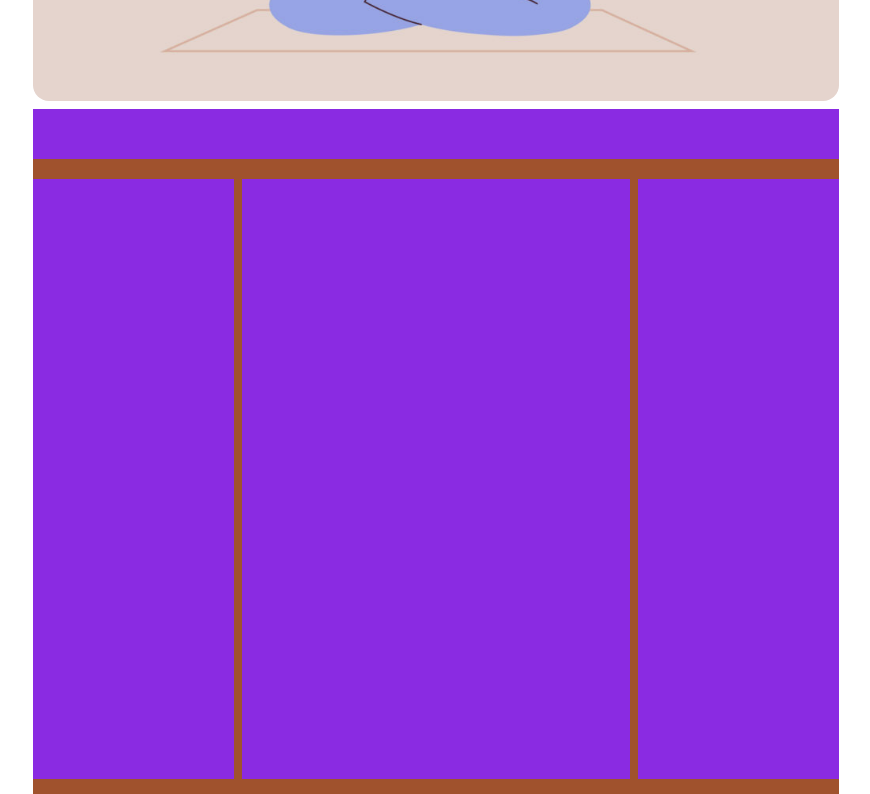
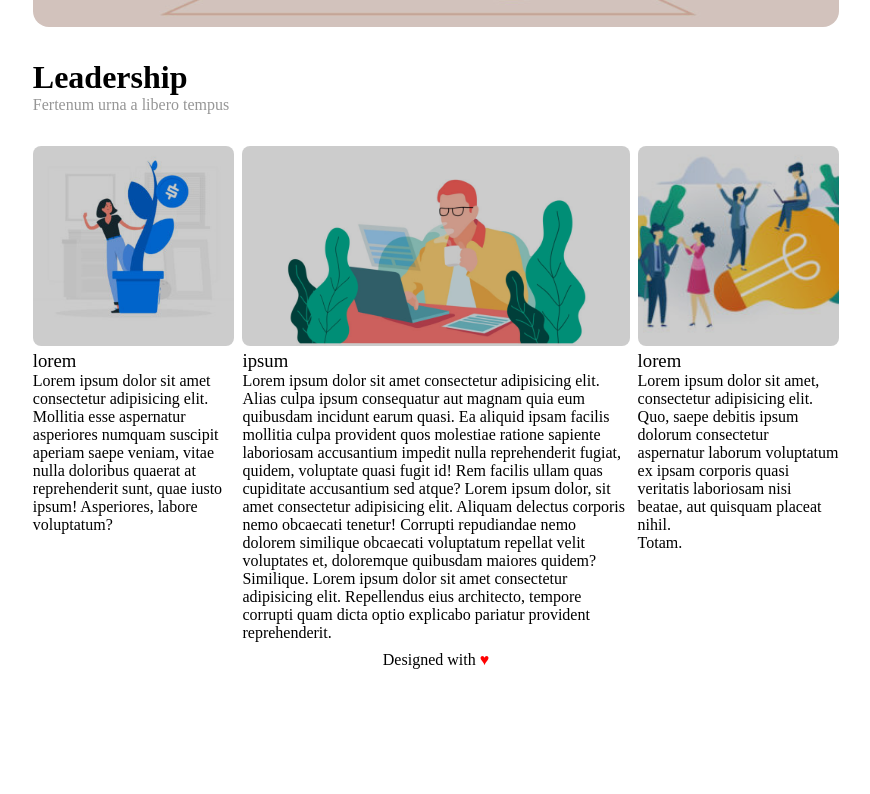
Before and after one commit to Dax2976/htmlcss-wp, a plain HTML site: page index.html in a window 1280 px wide. Shown: the part 515-1309 px from the top of the page, without its empty margins (204-1074 px from the left). After the commit the page ends 1184 px from the top, so only its background shows below. Drawn offline with Linux system fonts and the light colour scheme.

Commit message:
add all section fix html and css end website

```diff
--- a/css/style.css
+++ b/css/style.css
@@ -7,10 +7,16 @@
 
 body{
     width: 70%;
-    color: gray;
     margin: auto;
 
 }
+
+.clearfix::after{
+    content: "";
+    display: table;
+    clear: both;
+}
+
 
 
 
@@ -20,12 +26,8 @@ body{
     border-right: 1px solid grey;
 	padding-right: 25px;
 	resize: both;
-	height: 60px;
+	height: 50px;
 	width: auto;
-}
-
-.margin_bottom{
-    margin-bottom: 1.2rem;
 }
 
 a {
@@ -38,7 +40,9 @@ a {
 
 .menu_list > ul > li {
 	display: inline-block;
+    margin: 1.5rem 0;
 }
+
 .list{
     list-style: none;
 }
@@ -65,62 +69,50 @@ a {
 .row_header{
     float: left;
     width: 100%;
-    height: 50px;
-    background-color: blueviolet;
 }
 
 .primary{
 
-    height: 500px;
     margin-bottom: 1%;
 }
 
 .secondary{
-    background-color: blue;
-    height: 100px;
     margin-bottom: 1%;
 }
 
 .tre_colonne{
-    background-color: sienna;
+
 }
 
-aside{
+/**aside{
     margin-top: 20px;
     margin-bottom: 15px;
-}
+}**/
 
 .sidebar{
     width: 25%;
-    padding: 1rem;
 }
 
 .maincontent{
     width: 48%;
-    margin-right: 1%;
-    margin-left: 1%;
+    margin: 0 1%;
 }
 .sidebar,
 .maincontent{
     float: left;
-    padding: 1rem;
-    height: 600px;
-    background-color: blueviolet;
 }
 
 .site_footer{
-    background-color: grey;
-    height: 100px;
     margin-top: 1%;
 }
 
 .image_yoga{
-    background-image: url(/img4/banner.jpg);
+    background-image:  url(/img4/banner.jpg);
     background-repeat: no-repeat;
 	background-size: cover;
 	background-position: center;
-	filter: brightness(0.9);
-	height: 500px;
+	background-color: lightgray;
+    background-blend-mode: multiply;
 	border-radius: 1rem;
 	margin: 1rem 0;
 }
@@ -130,4 +122,44 @@ aside{
     padding-top: 18rem;
     color: white;
     width: 70%;
+    padding-bottom: 30px;
+
 }
+
+
+
+.intermedio{
+    margin: 2rem 0;
+}
+
+.intermedio > h2{
+    font-size: 2rem;
+    font-weight: 600;
+    color: black;
+}
+
+.image img {
+	width: 100%;
+    height: 200px;
+	object-fit: cover;
+	border-radius: 0.5rem;
+	filter: brightness(0.8);
+}
+
+h3{
+    color: black;
+    font-weight: 400;
+}
+
+footer {
+	margin-top: 1rem;
+}
+
+.row_footer {
+	text-align: center;
+    color: black;
+}
+
+footer i{
+	color: red;
+}
--- a/index.html
+++ b/index.html
@@ -10,7 +10,6 @@
 <body>
     <!--.start_header-->
     <header class="site_header">
-        <div id="margin_bottom">
             <img class="logo" src="./img4/logo.png" alt="logo neori">
             <span class="barra_verticale"></span>
         </div>
@@ -30,7 +29,6 @@
     <main class="site_main">
         <section class="primary">
             <div class="image_yoga">
-
                 <div class="testo_yoga">
                     <h1>Pretium ac placerat dui interdum nunc in eros urna morbi</h1>
                     <p>Lorem ipsum dolor sit amet consectetur adipisicing elit. <br>
@@ -40,19 +38,52 @@
             </div>
         </section>
         <!--/.primary-->
-        <section class="second"></section>
+        <section class="second">
+            <div class="content clearfix">
+                <div class="intermedio">
+                    <h2>Leadership</h2>
+                    <div style="color: #969696;">Fertenum urna a libero tempus</div>
+                </div>
+            </div>
+
+        </section>
         <!-- /.second -->
+
         <section class="tre_colonne">
             <section class="row_header"></section>
-            <aside class="sidebar"></aside>
-            <aside class="maincontent"></aside>
-            <aside class="sidebar"></aside>
+            <aside class="sidebar">
+                <div class="image">
+                    <img src="./img4/img-1.jpg" alt="">
+                    <h3>lorem</h3>
+                    <p>Lorem ipsum dolor sit amet consectetur adipisicing elit. Mollitia esse aspernatur asperiores numquam suscipit aperiam saepe veniam, vitae nulla doloribus quaerat at reprehenderit sunt, quae iusto ipsum! Asperiores, labore voluptatum?</p>
+                </div>
+            </aside>
+            <aside class="maincontent">
+                <div class="image">
+                    <img src="./img4/banner-2.jpg" alt="">
+                    <h3>ipsum</h3>
+                    <p>Lorem ipsum dolor sit amet consectetur adipisicing elit. Alias culpa ipsum consequatur aut magnam quia eum quibusdam incidunt earum quasi. Ea aliquid ipsam facilis mollitia culpa provident quos molestiae ratione sapiente laboriosam accusantium impedit nulla reprehenderit fugiat, quidem, voluptate quasi fugit id! Rem facilis ullam quas cupiditate accusantium sed atque? Lorem ipsum dolor, sit amet consectetur adipisicing elit. Aliquam delectus corporis nemo obcaecati tenetur! Corrupti repudiandae nemo dolorem similique obcaecati voluptatum repellat velit voluptates et, doloremque quibusdam maiores quidem? Similique. Lorem ipsum dolor sit amet consectetur adipisicing elit. Repellendus eius architecto, tempore corrupti quam dicta optio explicabo pariatur provident reprehenderit.</p>
+                </div>
+            </aside>
+            <aside class="sidebar">
+                <div class="image">
+                    <img src="./img4/img-3.jpg" alt="">
+                    <h3>lorem</h3>
+                    <p>Lorem ipsum dolor sit amet, consectetur adipisicing elit. Quo,
+                        saepe debitis ipsum dolorum consectetur aspernatur laborum
+                        voluptatum ex ipsam corporis quasi veritatis laboriosam nisi
+                        beatae, aut quisquam placeat nihil. <br />Totam.</p>
+                </div>
+            </aside>
         </section>
         <!-- /.third -->
     </main>
     <!-- /.site_main -->
     <!--.start_footer-->
     <footer class="site_footer">
+        <div class="row_footer"> Designed with
+            <i class="fas fa-heart">&hearts;</i>
+        </div>
     </footer>
     <!-- /.site_footer -->
 </body>
```
